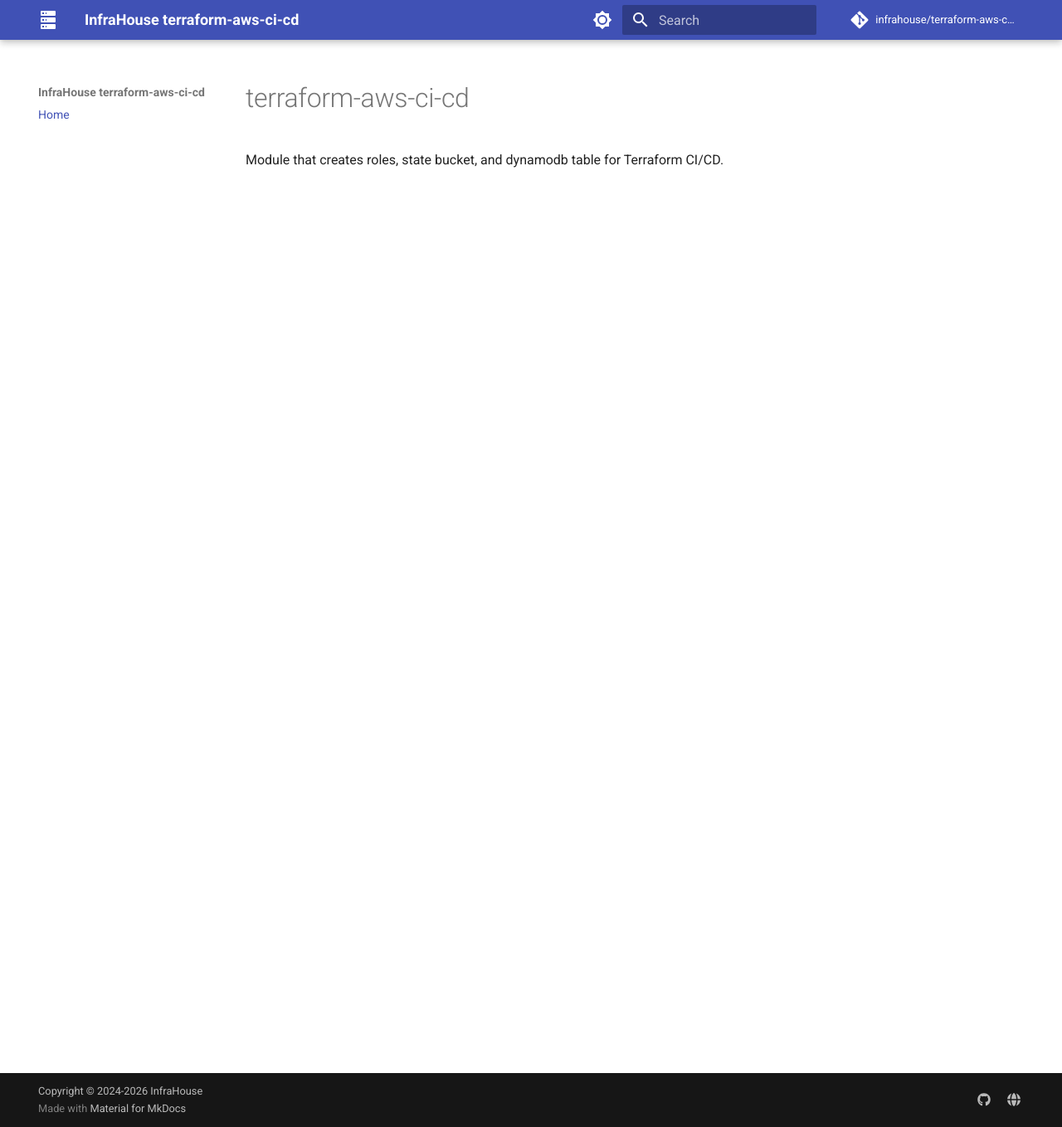
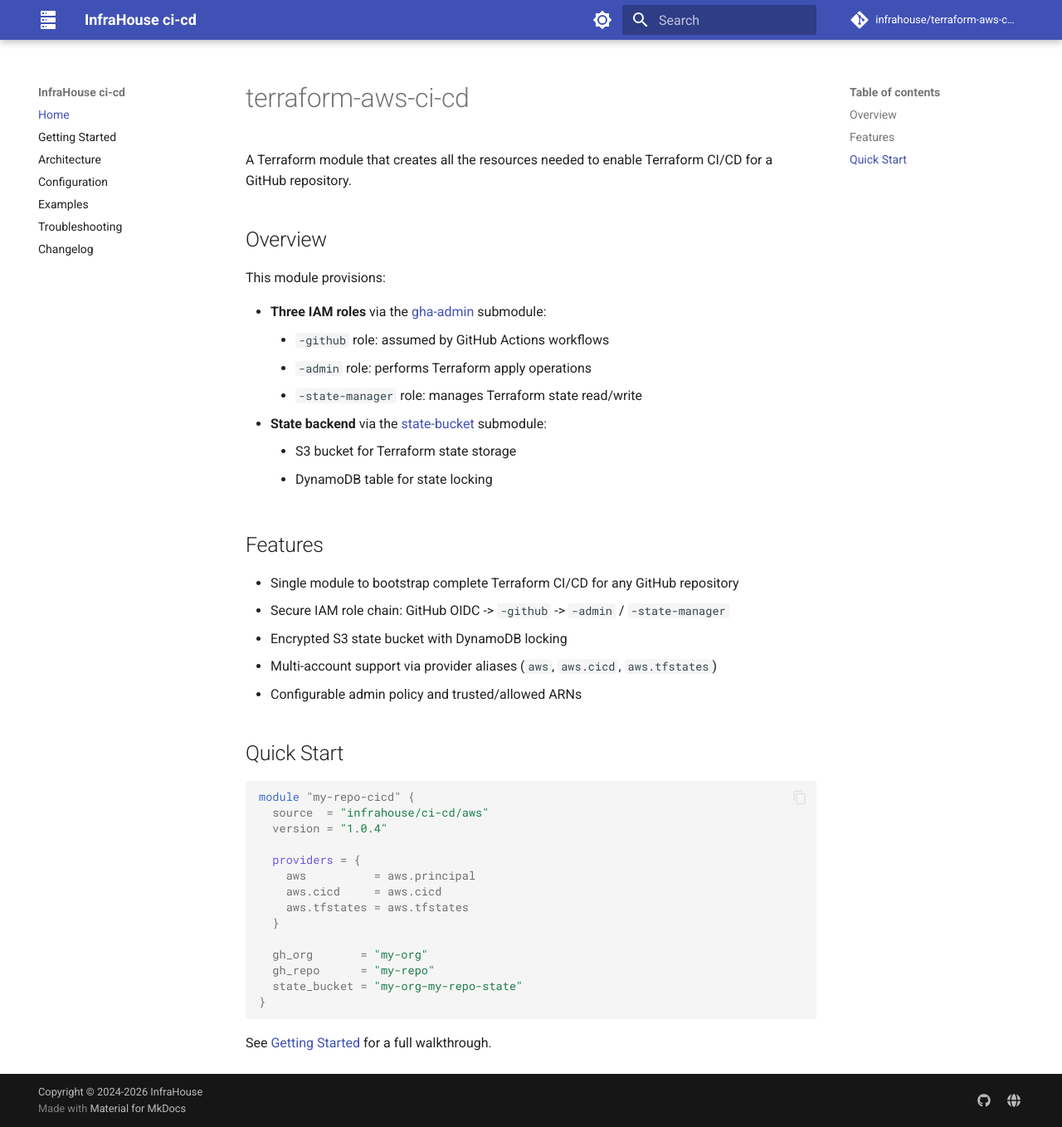
Before and after one commit to infrahouse/terraform-aws-ci-cd, an MkDocs documentation site: the page built from docs/index.md, in a window 1280 px wide and 1358 px high. Shown: the whole window at 83% size. Built offline with MkDocs 1.6.1 and Material for MkDocs 9.7.7, drawn with Linux system fonts in a browser that asks for light colours; comment, search, counter and statistics services are not loaded.

Commit message:
docs: refresh module to meet InfraHouse standards
Add README badges, required sections (Why, Features, Quick Start, etc.),
full GitHub Pages documentation, examples, release automation, and
project config files (.bumpversion.cfg, .checkov.yml, CODEOWNERS, CHANGELOG.md).

Co-Authored-By: Claude Opus 4.6 <noreply@anthropic.com>

````diff
--- /dev/null
+++ b/.checkov.yml
@@ -0,0 +1,3 @@
+soft-fail: true
+framework:
+  - terraform
--- a/docs/index.md
+++ b/docs/index.md
@@ -1,3 +1,46 @@
 # terraform-aws-ci-cd
 
-Module that creates roles, state bucket, and dynamodb table for Terraform CI/CD.
+A Terraform module that creates all the resources needed to enable Terraform CI/CD for a GitHub repository.
+
+## Overview
+
+This module provisions:
+
+- **Three IAM roles** via the
+  [gha-admin](https://registry.terraform.io/modules/infrahouse/gha-admin/aws/latest) submodule:
+    - `-github` role: assumed by GitHub Actions workflows
+    - `-admin` role: performs Terraform apply operations
+    - `-state-manager` role: manages Terraform state read/write
+- **State backend** via the
+  [state-bucket](https://registry.terraform.io/modules/infrahouse/state-bucket/aws/latest) submodule:
+    - S3 bucket for Terraform state storage
+    - DynamoDB table for state locking
+
+## Features
+
+- Single module to bootstrap complete Terraform CI/CD for any GitHub repository
+- Secure IAM role chain: GitHub OIDC -> `-github` -> `-admin` / `-state-manager`
+- Encrypted S3 state bucket with DynamoDB locking
+- Multi-account support via provider aliases (`aws`, `aws.cicd`, `aws.tfstates`)
+- Configurable admin policy and trusted/allowed ARNs
+
+## Quick Start
+
+```hcl
+module "my-repo-cicd" {
+  source  = "infrahouse/ci-cd/aws"
+  version = "1.0.4"
+
+  providers = {
+    aws          = aws.principal
+    aws.cicd     = aws.cicd
+    aws.tfstates = aws.tfstates
+  }
+
+  gh_org       = "my-org"
+  gh_repo      = "my-repo"
+  state_bucket = "my-org-my-repo-state"
+}
+```
+
+See [Getting Started](getting-started.md) for a full walkthrough.
--- a/mkdocs.yml
+++ b/mkdocs.yml
@@ -1,4 +1,4 @@
-site_name: InfraHouse terraform-aws-ci-cd
+site_name: InfraHouse ci-cd
 site_url: https://infrahouse.github.io/terraform-aws-ci-cd/
 site_description: Terraform module documentation
 site_author: InfraHouse
@@ -36,6 +36,12 @@ theme:
 
 nav:
   - Home: index.md
+  - Getting Started: getting-started.md
+  - Architecture: architecture.md
+  - Configuration: configuration.md
+  - Examples: examples.md
+  - Troubleshooting: troubleshooting.md
+  - Changelog: changelog.md
 
 markdown_extensions:
   - pymdownx.highlight:
````
Also changed, not shown: CHANGELOG.md (added, +35 -0 lines), README.md (+76 -30 lines), docs/architecture.md (added, +62 -0 lines), docs/changelog.md (added, +1 -0 lines), docs/configuration.md (added, +93 -0 lines), docs/examples.md (added, +99 -0 lines), docs/getting-started.md (added, +89 -0 lines), docs/troubleshooting.md (added, +63 -0 lines), requirements.txt (+8 -7 lines), .bumpversion.cfg (added), 3 other files.
